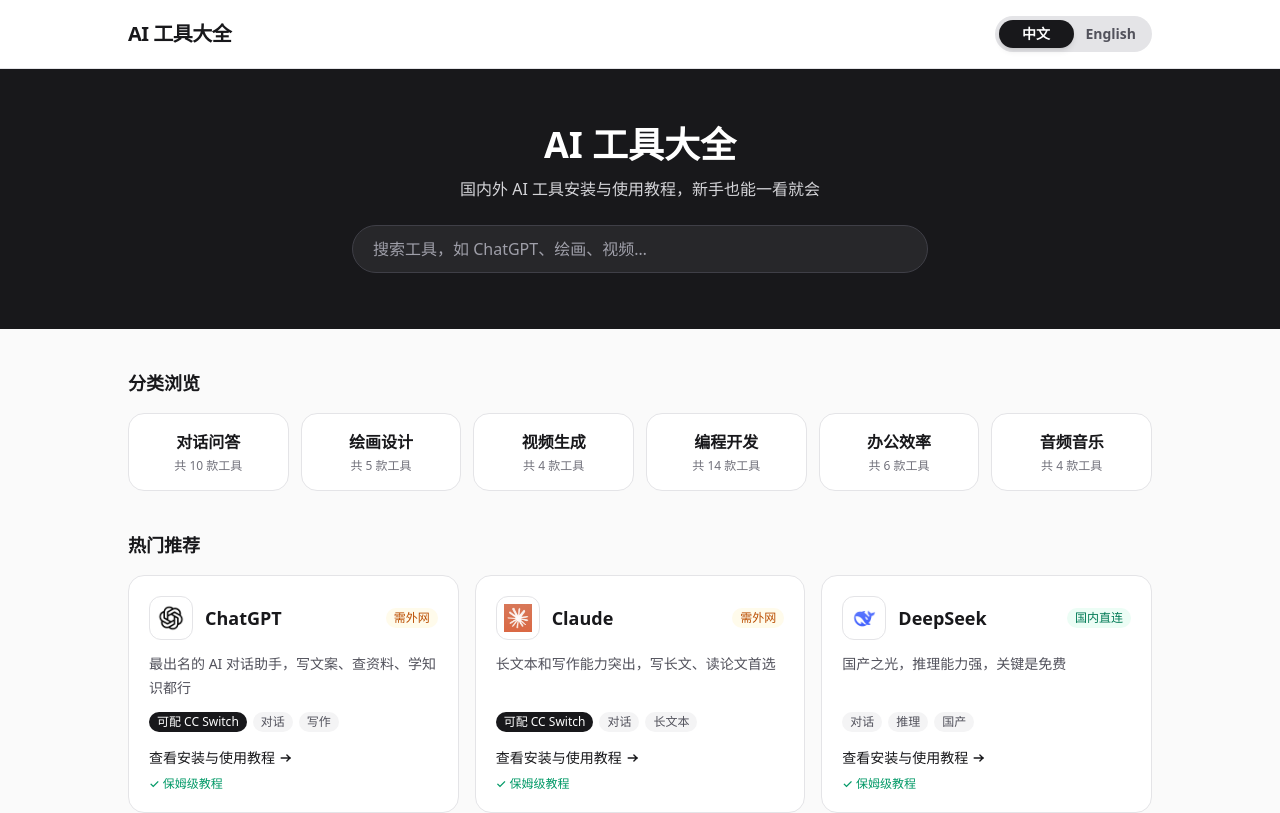
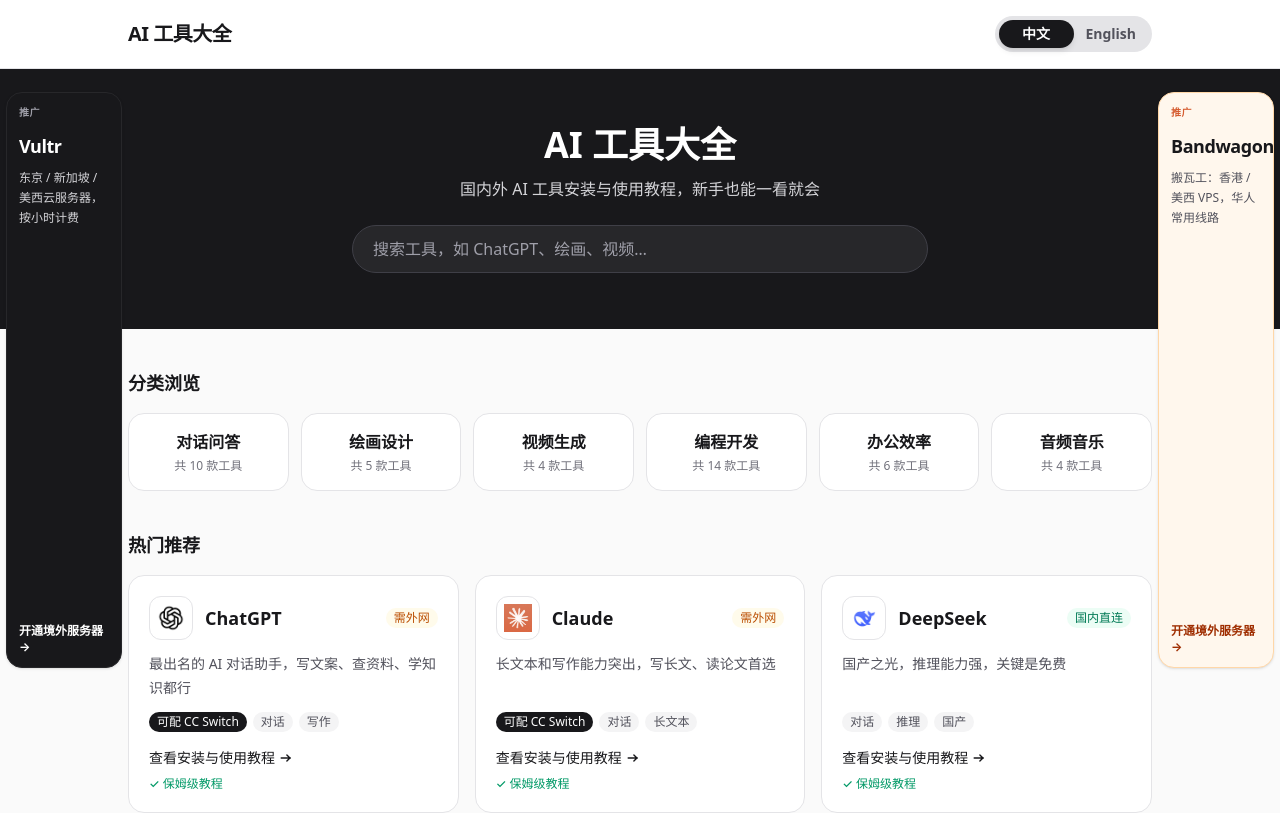
Before and after one commit to xile94690/ai-tools-guide, a Next.js app in the folder web/: page / in a window 1280 px wide. Shown: the top 813 px of the page. Built offline with nearby package versions, Linux system fonts and the light colour scheme; no server answers.

Commit message:
Add desktop sidebar slots for overseas VPS affiliates.
Left Vultr, right BandwagonHost, labeled as sponsored. Tracking
links go in ads.ts after the affiliate accounts are approved.

```diff
--- a/web/src/app/globals.css
+++ b/web/src/app/globals.css
@@ -19,3 +19,26 @@
     "Segoe UI",
     sans-serif;
 }
+
+.ad-rail {
+  display: none;
+}
+
+@media (min-width: 1280px) {
+  .ad-rail {
+    position: fixed;
+    top: 5.75rem;
+    z-index: 20;
+    display: flex;
+    width: min(10vw - 12px, 168px);
+    height: min(36rem, calc(100vh - 7.5rem));
+  }
+
+  .ad-rail-left {
+    left: 6px;
+  }
+
+  .ad-rail-right {
+    right: 6px;
+  }
+}
--- a/web/src/app/layout.tsx
+++ b/web/src/app/layout.tsx
@@ -6,6 +6,7 @@
 import { LocaleProvider } from "@/components/LocaleProvider";
 import SiteHeader from "@/components/SiteHeader";
 import SiteFooter from "@/components/SiteFooter";
+import AdRails from "@/components/AdRail";
 
 const d = t(defaultLocale);
 const site = process.env.NEXT_PUBLIC_SITE_URL ?? "http://localhost:3000";
@@ -32,6 +33,7 @@
     <html lang={htmlLang(defaultLocale)} className="h-full antialiased">
       <body className="flex min-h-full flex-col bg-zinc-50 text-zinc-900">
         <LocaleProvider>
+          <AdRails />
           <SiteHeader />
           {children}
           <SiteFooter />
--- /dev/null
+++ b/web/src/components/AdRail.tsx
@@ -0,0 +1,64 @@
+"use client";
+
+import { t } from "@/lib/i18n";
+import { adSlots, type AdSlot } from "@/lib/ads";
+import { useLocale } from "@/components/LocaleProvider";
+
+function AdCard({ slot }: { slot: AdSlot }) {
+  const { locale } = useLocale();
+  const d = t(locale);
+  const tagline = locale === "zh" ? slot.taglineZh : slot.taglineEn;
+  const cta = locale === "zh" ? slot.ctaZh : slot.ctaEn;
+  const dark = slot.id === "vultr";
+
+  return (
+    <a
+      href={slot.href}
+      target="_blank"
+      rel="sponsored noopener noreferrer"
+      className={`flex h-full min-h-[22rem] w-full flex-col justify-between rounded-2xl border p-3 shadow-sm transition-shadow hover:shadow-md ${
+        dark
+          ? "border-zinc-800 bg-zinc-900 text-white"
+          : "border-orange-200 bg-orange-50 text-zinc-900"
+      }`}
+    >
+      <div>
+        <p
+          className={`text-[10px] font-semibold uppercase tracking-wider ${
+            dark ? "text-zinc-400" : "text-orange-700/80"
+          }`}
+        >
+          {d.adSponsor}
+        </p>
+        <p className="mt-3 text-lg font-black tracking-tight">{slot.name}</p>
+        <p
+          className={`mt-2 text-xs leading-5 ${
+            dark ? "text-zinc-300" : "text-zinc-600"
+          }`}
+        >
+          {tagline}
+        </p>
+      </div>
+      <p
+        className={`text-xs font-bold ${
+          dark ? "text-white" : "text-orange-800"
+        }`}
+      >
+        {cta} →
+      </p>
+    </a>
+  );
+}
+
+export default function AdRails() {
+  return (
+    <>
+      <aside className="ad-rail ad-rail-left" aria-label="Sponsored">
+        <AdCard slot={adSlots.left} />
+      </aside>
+      <aside className="ad-rail ad-rail-right" aria-label="Sponsored">
+        <AdCard slot={adSlots.right} />
+      </aside>
+    </>
+  );
+}
--- /dev/null
+++ b/web/src/lib/ads.ts
@@ -0,0 +1,58 @@
+/**
+ * 左右侧栏境外 VPS 联盟位。
+ *
+ * 提成规则：必须换成你自己在厂商后台生成的联盟链接。
+ * 现在若 href 为空，会跳到官网产品页，访客能买，但你没有佣金。
+ *
+ * 申请：
+ * - Vultr  https://www.vultr.com/affiliates/
+ *   链接形如 https://www.vultr.com/?ref=你的ID
+ * - 搬瓦工 https://bandwagonhost.com/affiliates-info.php
+ *   链接形如 https://bandwagonhost.com/aff.php?aff=你的ID
+ */
+export const affiliateHrefs = {
+  vultr: process.env.NEXT_PUBLIC_AD_VULTR_HREF?.trim() || "",
+  bandwagon: process.env.NEXT_PUBLIC_AD_BWH_HREF?.trim() || "",
+};
+
+export type AdSlot = {
+  id: "vultr" | "bandwagon";
+  name: string;
+  href: string;
+  taglineZh: string;
+  taglineEn: string;
+  ctaZh: string;
+  ctaEn: string;
+};
+
+const PRODUCT_PAGES = {
+  vultr: "https://www.vultr.com/products/cloud-compute/",
+  bandwagon: "https://bandwagonhost.com/vps-hosting.php",
+} as const;
+
+function hrefFor(
+  id: keyof typeof affiliateHrefs,
+): string {
+  return affiliateHrefs[id] || PRODUCT_PAGES[id];
+}
+
+export const adSlots: { left: AdSlot; right: AdSlot } = {
+  left: {
+    id: "vultr",
+    name: "Vultr",
+    href: hrefFor("vultr"),
+    taglineZh: "东京 / 新加坡 / 美西云服务器，按小时计费",
+    taglineEn: "Cloud VPS in Tokyo, Singapore, and the US West",
+    ctaZh: "开通境外服务器",
+    ctaEn: "Get a cloud VPS",
+  },
+  right: {
+    id: "bandwagon",
+    name: "BandwagonHost",
+    href: hrefFor("bandwagon"),
+    taglineZh: "搬瓦工：香港 / 美西 VPS，华人常用线路",
+    taglineEn: "BandwagonHost VPS in Hong Kong and the US West",
+    ctaZh: "开通境外服务器",
+    ctaEn: "Get a cloud VPS",
+  },
+};
--- a/web/src/lib/i18n.ts
+++ b/web/src/lib/i18n.ts
@@ -93,6 +93,7 @@
   companionCliCta: "打开 CLI 教程",
   notFoundTitle: "页面不存在",
   notFoundBody: "这个地址没有对应的页面，回首页看看其他工具吧。",
+  adSponsor: "推广",
 };
 
 const en: { [K in keyof typeof zh]: (typeof zh)[K] } = {
@@ -189,6 +190,7 @@
   companionCliCta: "Open the CLI guide",
   notFoundTitle: "Page not found",
   notFoundBody: "This address does not exist. Head home and browse the tools.",
+  adSponsor: "Sponsored",
 };
 
 export const dict = { zh, en };
```
